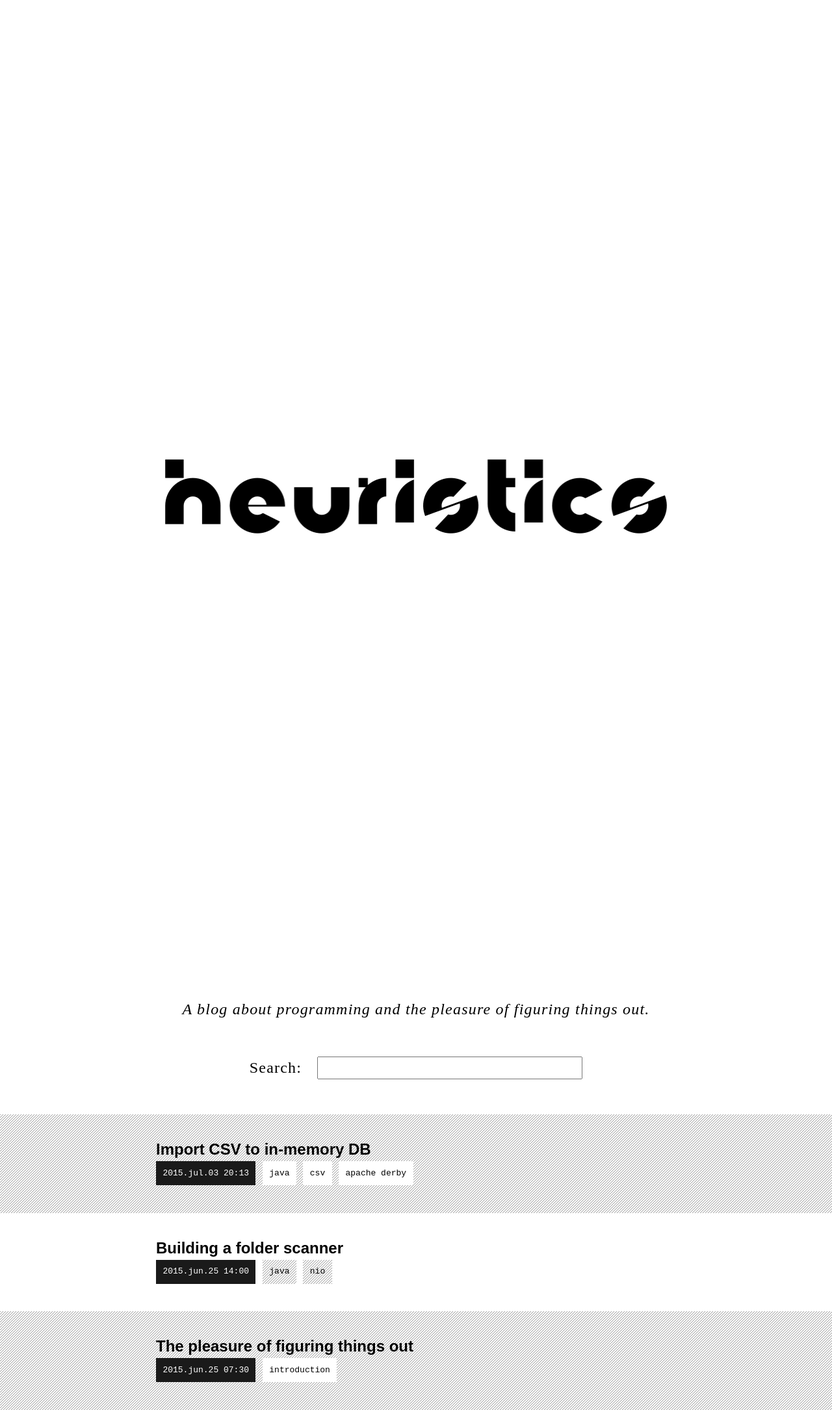
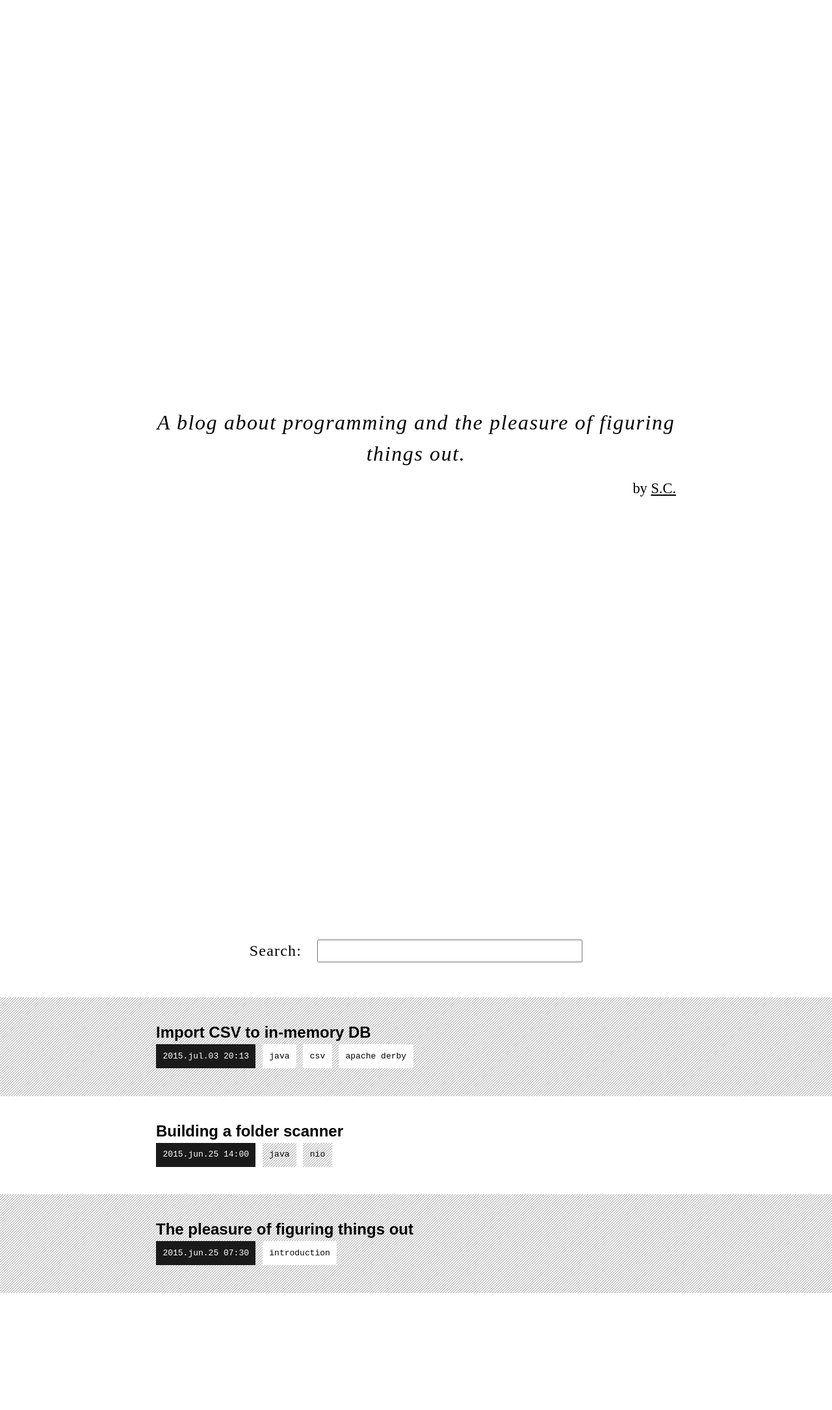
Before and after one commit to chronicweirdo/blog, a Jekyll site: the page built from index.html, in a window 1280 px wide. Shown: the whole page at 65% size. Built offline with Jekyll 4.4.1, drawn with Linux system fonts in a browser that asks for light colours; after the commit the page ends 1990 px from its top, so only the background shows below that.

Commit message:
toning it down, removing logo

```diff
--- a/_layouts/post.html
+++ b/_layouts/post.html
@@ -19,9 +19,8 @@
 </head>
 <body>
 
-    <p class="logo"><a href="/"><img src="{{ "/css/b.png" | prepend: site.baseurl }}"/></a></p>
     <p class="tag">
-        <a class="logo" href="/"><img src="{{ "/css/b_small.png" | prepend: site.baseurl }}"/></a>
+        <a class="home" href="/">home</a>
         <span class="date">{{ page.date | date: "%Y.%b.%d %H:%M" }}</span>
         {% for tag in page.tags %}
             <span class="tag">{{ tag }}</span>
--- a/css/home.css
+++ b/css/home.css
@@ -62,19 +62,23 @@ pre {
     padding-top: 1em;
     padding-bottom: 1em;
 }
-.logo {
+.welcome {
     padding-top: 1.5em;
     padding-bottom: 1.5em;
-    text-align: center;
+    font-family: "Times New Roman",Times,serif;
     margin-bottom: 0;
 }
+.description {
+    font-size: 2em;
+    letter-spacing: 0.05em;
+    text-align: center;
+    margin-bottom: 0.4em;
+}
+.signature {
+    font-size: 1.4em;
+    text-align: right;
+}
 
-.description {
-  text-align: center;
-  font-size: 1.5em;
-  font-family: "Times New Roman",Times,serif;
-  letter-spacing: 0.05em;
-}
 h1, h2 {
     font-family: sans-serif;
 }
--- a/index.html
+++ b/index.html
@@ -17,13 +17,10 @@
     <script src="{{ "/js/home.js" | prepend: site.baseurl }}"></script>
 </head>
 <body>
-  <p class="logo">
-      <img src="{{ "/css/heuristics_full.png" | prepend: site.baseurl }}"/>
-  </p>
-
-  <p class="description">
-      <em>{{ site.description }}</em>
-  </p>
+  <div class="welcome">
+      <p class="description"><em>{{ site.description }}</em></p>
+      <p class="signature">by <a href="">S.C.</a></p>
+  </div>
 
   <p class="search">
       <label for="searchField">Search:</label><input id="searchField" type="text" />
--- a/js/home.js
+++ b/js/home.js
@@ -10,9 +10,9 @@ var delay = (function(){
 })();
 
 $(window).load(function() {
-    setLogoPadding();
+    setWelcomePadding();
     $(window).scroll(scrollFunction);
-    $(window).resize(setLogoPadding);
+    $(window).resize(setWelcomePadding);
 
     $("#searchField").on('change keyup paste', function() {
         delay(function() {
@@ -50,31 +50,31 @@ function pageEndReached() {
 }
 
 function scrollFunction() {
-    setLogoPadding();
+    setWelcomePadding();
 }
 
-function getMaxLogoPadding() {
+function getMaxWelcomePadding() {
     var wh = document.documentElement.clientHeight;//$(window).height();
-    var dh = $(".logo").height();
+    var dh = $(".welcome").height();
 
     var pad = (wh - dh) / 2;
     return pad;
 }
 
-function getMinLogoPadding() {
+function getMinWelcomePadding() {
     return 24;
 }
 
-function setLogoPadding() {
-    var maxLogoPadding = getMaxLogoPadding();
-    var minLogoPadding = getMinLogoPadding();
+function setWelcomePadding() {
+    var maxLogoPadding = getMaxWelcomePadding();
+    var minLogoPadding = getMinWelcomePadding();
 
-    $(".logo").css("padding-top", maxLogoPadding + "px");
+    $(".welcome").css("padding-top", maxLogoPadding + "px");
     var pad = maxLogoPadding - $(document).scrollTop();
     if (pad <= minLogoPadding) {
-        $(".logo").css("padding-bottom", minLogoPadding + "px");
+        $(".welcome").css("padding-bottom", minLogoPadding + "px");
     } else {
-        $(".logo").css("padding-bottom", pad + "px");
+        $(".welcome").css("padding-bottom", pad + "px");
     }
 }
 
```
Also changed, not shown: css/post.css (+14 -4 lines).
